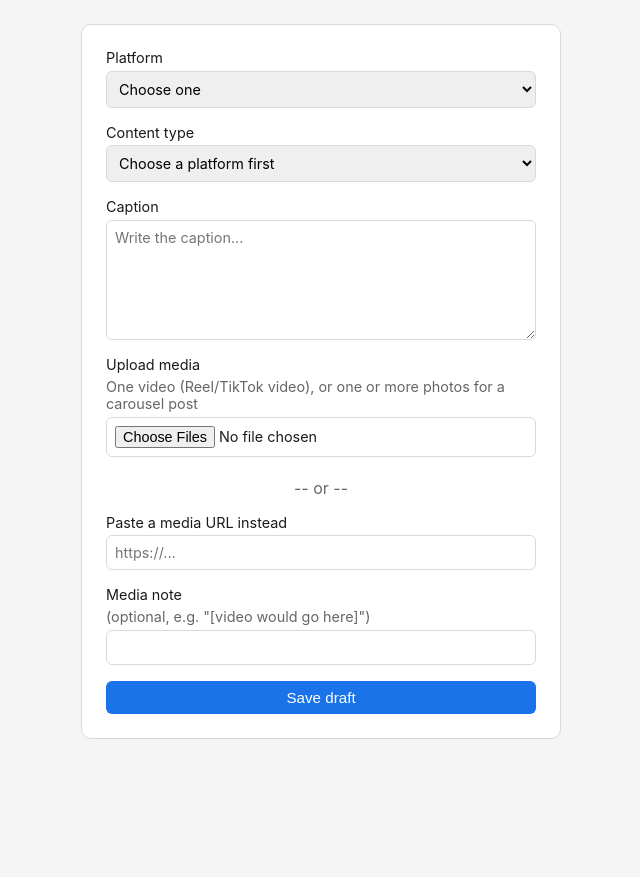
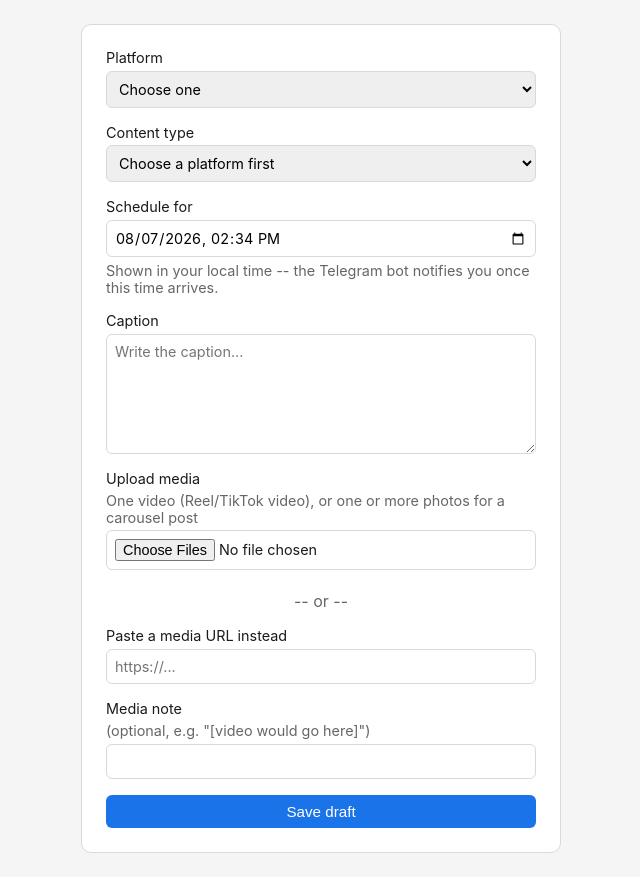
Before and after one commit to milandikker/mills-os-crm, a Flask app: template meleh-studio-social/content_agent/templates/new.html in a window 1280 px wide. Shown: the part 106-983 px from the top of the page, without its empty margins (33-673 px from the left). Before the commit the page ends 845 px from the top, so only its background shows below. Run offline with Flask 3, Linux system fonts and the light colour scheme; the template is opened without the code that fills it, so the values that code supplies are empty; parts of the project's set-up code (start-up, migrations or seed data) failed here and were passed over.

Commit message:
Add scheduled batch-publishing: scheduled_for time per post
Direction change: content is created entirely by hand in a weekly
batch session (no AI drafting), so the separate pending-review step
isn't needed -- creating something already means it's approved. What
was needed instead was a way to schedule a whole week's content at
once without it all going out immediately.

migrations/005_add_scheduled_for.sql adds scheduled_for -- status
stays 'pending', no enum change, so none of the existing safety
guarantees (dashboard/bot never touching 'approved') needed rework.

Dashboard: 'New draft' now requires a scheduled date/time (JS converts
the browser's local input to UTC before submit, so it's unambiguous
regardless of where you are when you post). 'Pending' tab renamed
'Scheduled', ordered soonest-first, shows each item's scheduled time.

Telegram bot: notify_new_drafts only sends a post once its
scheduled_for arrives, not the moment it's created -- that's what lets
a whole week's batch sit quietly until each post's actual day.
review_deadline (the reminder threshold) now derives from
scheduled_for instead of created_at.

Poster Agent unchanged -- real publishing isn't live yet, so the
manual 'I posted this' click stays for now. Once step (e) wires up
real APIs, the Poster Agent takes over this same scheduled_for time
and the manual click retires.

Verified locally: a 5-days-out post is correctly excluded from the
Telegram bot's notify query while a few-minutes-ago post is included;
missing/invalid scheduled times are rejected without creating a row;
review_deadline derives correctly from scheduled_for.

```diff
--- a/meleh-studio-social/content_agent/app.py
+++ b/meleh-studio-social/content_agent/app.py
@@ -1,23 +1,27 @@
 """
 Content Agent -- manual content dashboard (step c, v1).
 
-Meta and TikTok API approval is pending, so the Poster Agent can't
-actually publish anywhere yet -- it's still a stub. Until that's live,
-posting happens by hand: you write/draft the post here, then publish it
-yourself in the Instagram/TikTok app, then come back and mark it posted.
+Scheduled batch-publishing workflow: you create a week's worth of
+already-decided content at once (each with its own scheduled_for time),
+and the Telegram bot notifies you when each one's scheduled time
+arrives instead of the moment you create it. Meta/TikTok API approval
+is still pending, so posting still happens by hand at that point: you
+publish it yourself in the Instagram/TikTok app, then come back and
+mark it posted.
 
 Deliberately stays off the 'approved' status. The Poster Agent polls for
 'approved' rows and will (stub-)"publish" and mark them 'posted' on its
 own within the hour -- if this dashboard used 'approved' for "ready to
 post", the row would flip to 'posted' before you'd actually posted it
 anywhere real. So this dashboard only ever writes 'pending', 'posted', or
-'rejected' -- 'approved' stays reserved for when the full automated
-pipeline (Content Agent draft -> Telegram review -> real Poster Agent
-publish) is wired up later.
+'rejected' -- 'approved' stays reserved for once real publishing (step e)
+replaces the stubs, at which point the Poster Agent takes over this same
+scheduled_for time and posts for real without a manual click.
 """
 import hmac
 import os
 import time
+from datetime import datetime, timedelta
 from functools import wraps
 
 from dotenv import load_dotenv
@@ -82,12 +86,16 @@ def index():
     if status not in ("pending", "posted", "rejected", "all"):
         status = "pending"
 
+    # Scheduled (pending) items are most useful soonest-first; everything
+    # else (a history view) is most useful newest-first.
+    order_by = "scheduled_for ASC" if status == "pending" else "created_at DESC"
+
     with get_connection() as conn, dict_cursor(conn) as cur:
         if status == "all":
-            cur.execute("SELECT * FROM content_queue ORDER BY created_at DESC")
+            cur.execute(f"SELECT * FROM content_queue ORDER BY {order_by}")
         else:
             cur.execute(
-                "SELECT * FROM content_queue WHERE status = %s ORDER BY created_at DESC",
+                f"SELECT * FROM content_queue WHERE status = %s ORDER BY {order_by}",
                 (status,),
             )
         items = cur.fetchall()
@@ -106,6 +114,7 @@ def new_item():
     caption = request.form.get("caption", "").strip()
     media_note = request.form.get("media_note", "").strip() or None
     pasted_url = request.form.get("media_url", "").strip()
+    scheduled_for_raw = request.form.get("scheduled_for", "").strip()
 
     if platform not in PLATFORM_CONTENT_TYPES:
         flash("Choose a valid platform.")
@@ -115,6 +124,17 @@ def new_item():
         return redirect(url_for("new_item"))
     if not caption:
         flash("Caption is required.")
+        return redirect(url_for("new_item"))
+    if not scheduled_for_raw:
+        flash("Choose a scheduled date/time.")
+        return redirect(url_for("new_item"))
+    try:
+        # JS on the form converts the browser's local datetime-local value
+        # to a UTC ISO string before submit, so this is unambiguous
+        # regardless of what timezone you're actually in when posting.
+        scheduled_for = datetime.fromisoformat(scheduled_for_raw.replace("Z", "+00:00"))
+    except ValueError:
+        flash("Invalid scheduled date/time.")
         return redirect(url_for("new_item"))
 
     uploads = [f for f in request.files.getlist("media_file") if f and f.filename]
@@ -143,14 +163,14 @@ def new_item():
         cur.execute(
             """
             INSERT INTO content_queue
-                (platform, content_type, media_urls, media_note, caption, status, review_deadline)
-            VALUES (%s, %s, %s, %s, %s, 'pending', now() + interval '4 hours')
+                (platform, content_type, media_urls, media_note, caption, status, scheduled_for, review_deadline)
+            VALUES (%s, %s, %s, %s, %s, 'pending', %s, %s)
             """,
-            (platform, content_type, media_urls, media_note, caption),
+            (platform, content_type, media_urls, media_note, caption, scheduled_for, scheduled_for + timedelta(hours=4)),
         )
         conn.commit()
 
-    flash("Draft created.")
+    flash("Scheduled.")
     return redirect(url_for("index"))
 
 
--- a/meleh-studio-social/content_agent/templates/new.html
+++ b/meleh-studio-social/content_agent/templates/new.html
@@ -18,6 +18,13 @@
       <option value="" disabled selected>Choose a platform first</option>
     </select>
   </label>
+
+  <label>
+    Schedule for
+    <input type="datetime-local" id="scheduled_for_local" required>
+    <span class="hint">Shown in your local time -- the Telegram bot notifies you once this time arrives.</span>
+  </label>
+  <input type="hidden" name="scheduled_for" id="scheduled_for_hidden">
 
   <label>
     Caption
@@ -52,6 +59,16 @@ var platformSelect = document.getElementById("platform");
 var contentTypeSelect = document.getElementById("content_type");
 var mediaFileInput = document.getElementById("media_file");
 var fileCountLabel = document.getElementById("file-count");
+var scheduledLocalInput = document.getElementById("scheduled_for_local");
+var scheduledHiddenInput = document.getElementById("scheduled_for_hidden");
+
+// Default to "right now" in the browser's local time, still editable.
+(function () {
+  var now = new Date();
+  scheduledLocalInput.value = new Date(now.getTime() - now.getTimezoneOffset() * 60000)
+    .toISOString()
+    .slice(0, 16);
+})();
 
 platformSelect.addEventListener("change", function () {
   var options = contentTypesByPlatform[platformSelect.value] || [];
@@ -76,6 +93,10 @@ mediaFileInput.addEventListener("change", function () {
 });
 
 document.querySelector(".new-form").addEventListener("submit", function () {
+  // Convert the local wall-clock time the user picked into an
+  // unambiguous UTC ISO string before it hits the server.
+  scheduledHiddenInput.value = new Date(scheduledLocalInput.value).toISOString();
+
   var btn = document.getElementById("save-btn");
   btn.disabled = true;
   btn.textContent = "Saving... (can take a while over the tunnel for large files)";
```
Also changed, not shown: meleh-studio-social/content_agent/templates/index.html (+11 -4 lines), meleh-studio-social/telegram_bot/main.py (+19 -11 lines), meleh-studio-social/README.md, meleh-studio-social/migrations/005_add_scheduled_for.sql (added).
